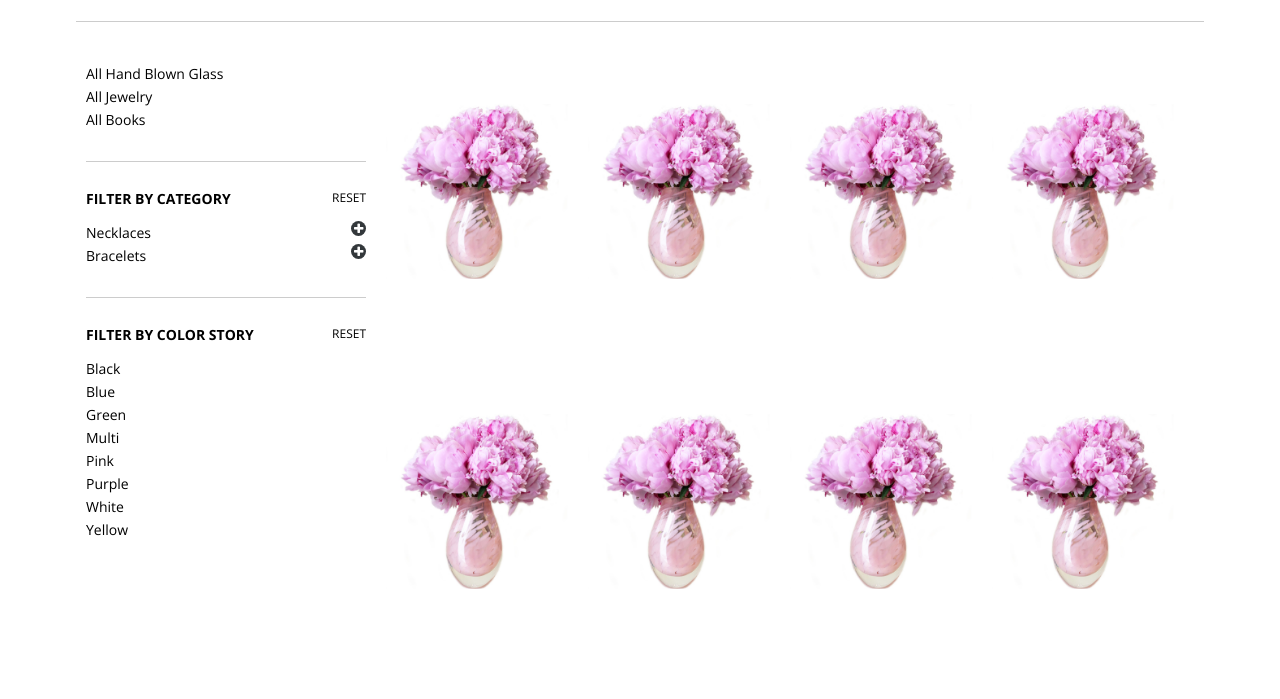
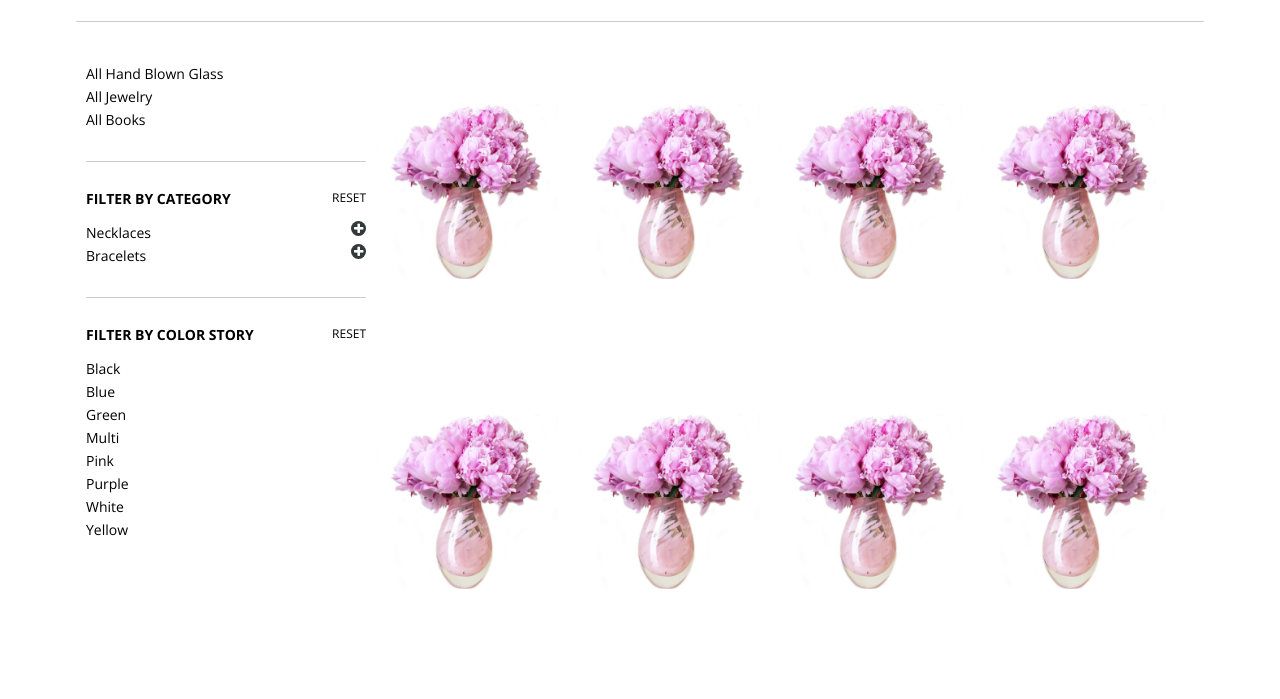
Before and after one commit to ricardovalquin/cherly-saban, a website: page app/listing.html in a window 1280 px wide. Shown: the part 92-791 px from the top of the page. Drawn offline with nearby package versions, Linux system fonts and the light colour scheme; files that its build step writes are made by us from their sources; a web font is replaced by a local one.

Commit message:
alignment for the products

```diff
--- a/app/assets/css/_listing.scss
+++ b/app/assets/css/_listing.scss
@@ -298,6 +298,10 @@
     margin: 0 auto;
     text-align: center;
 
+    .grid-wp-inner {
+      text-align: left;
+    }
+
     .product-wp {
       font-size: 0;
       margin: 2rem auto 0;
--- a/app/listing.html
+++ b/app/listing.html
@@ -116,6 +116,7 @@
     </section>
     <section class="products-grid-section">
       <div class="grid-wp">
+        <div class="grid-wp-inner">
           <a href="">
             <div class="product-wp">
               <div class="img-wp">
@@ -293,6 +294,7 @@
             </div>
           </a>
         </div>
+      </div>
       <div class="pagination-wp">
         <div class="controls">
           <span class="prev-btn"><i class="fa fa-angle-double-left"></i> PREVIOUS</span>
```
Also changed, not shown: app/assets/css/default.css. Lines whose indentation alone changed are shown as unchanged.
